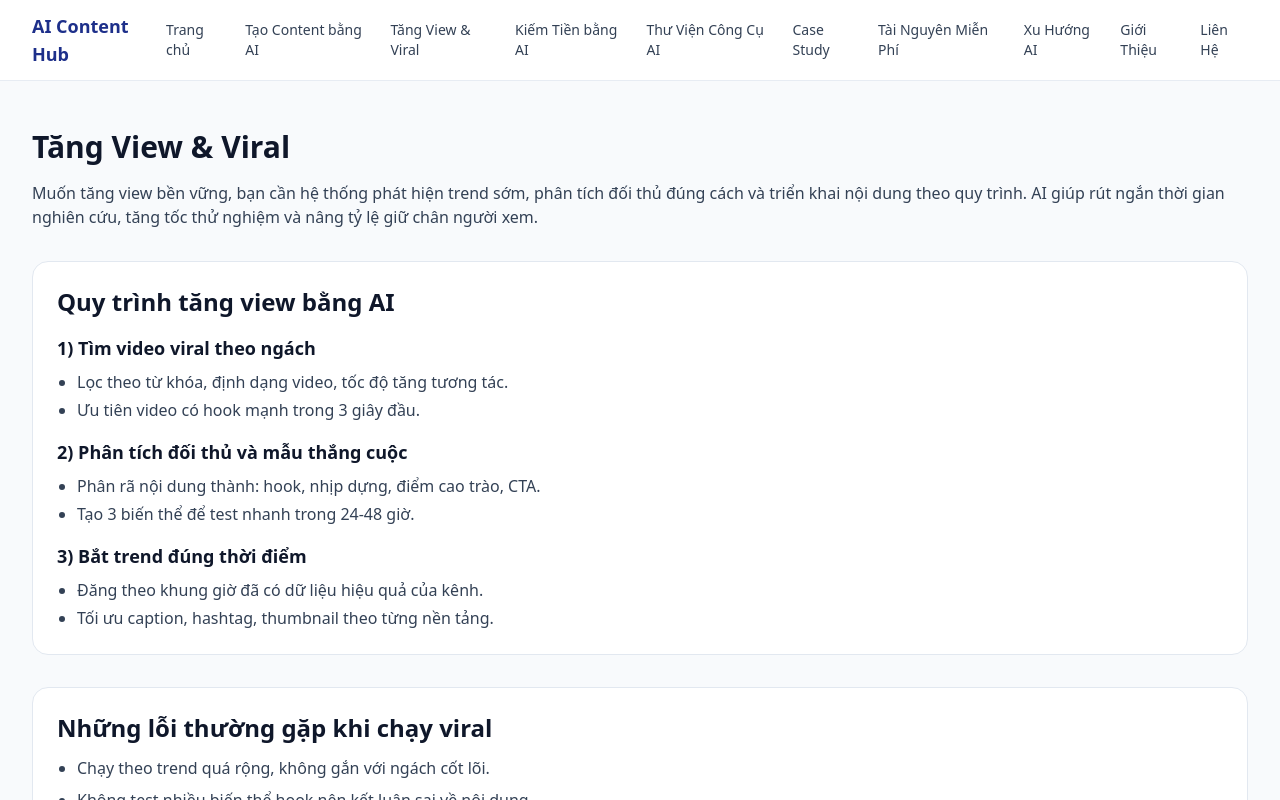
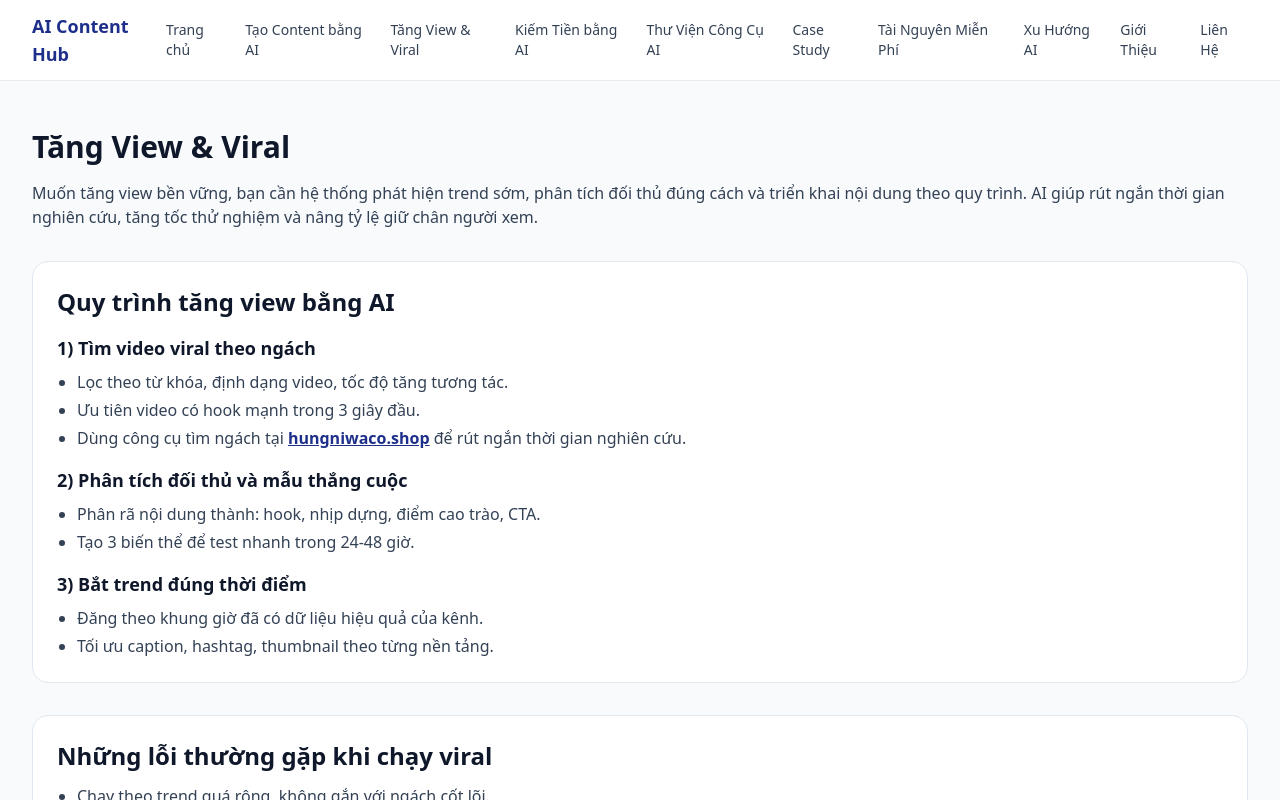
Before and after one commit to hungniwaco-stack/aicontent360, a Next.js app: page /tang-view-viral in a window 1280 px wide. Shown: the top 800 px of the page. Built offline with nearby package versions, Linux system fonts and the light colour scheme; no server answers.

Commit message:
Update product and niche links to hungniwaco domains

```diff
--- a/app/tang-view-viral/page.tsx
+++ b/app/tang-view-viral/page.tsx
@@ -49,6 +49,13 @@ export default function Page() {
         <ul className="mt-2 list-disc space-y-1 pl-5 text-slate-700">
           <li>Lọc theo từ khóa, định dạng video, tốc độ tăng tương tác.</li>
           <li>Ưu tiên video có hook mạnh trong 3 giây đầu.</li>
+          <li>
+            Dùng công cụ tìm ngách tại{" "}
+            <a href="https://hungniwaco.shop" className="font-semibold text-brand-700 underline">
+              hungniwaco.shop
+            </a>{" "}
+            để rút ngắn thời gian nghiên cứu.
+          </li>
         </ul>
         <h3 className="mt-4 text-lg font-semibold">2) Phân tích đối thủ và mẫu thắng cuộc</h3>
         <ul className="mt-2 list-disc space-y-1 pl-5 text-slate-700">
--- a/components/ToolDetailActions.tsx
+++ b/components/ToolDetailActions.tsx
@@ -5,12 +5,15 @@ import { trackEvent } from "@/lib/analytics";
 export function ToolDetailActions() {
   return (
     <div className="mt-6 flex gap-3">
-      <button
+      <a
+        href="https://hungniwaco.vn"
+        target="_blank"
+        rel="noopener noreferrer"
         className="rounded-xl bg-brand-700 px-5 py-3 text-sm font-semibold text-white"
         onClick={() => trackEvent("purchase_click", { cta_name: "mua_cong_cu", placement: "tool_detail" })}
       >
         Mua công cụ
-      </button>
+      </a>
       <button
         className="rounded-xl border border-brand-700 px-5 py-3 text-sm font-semibold text-brand-700"
         onClick={() => trackEvent("cta_click", { cta_name: "nhan_zalo_tu_van", placement: "tool_detail" })}
```
